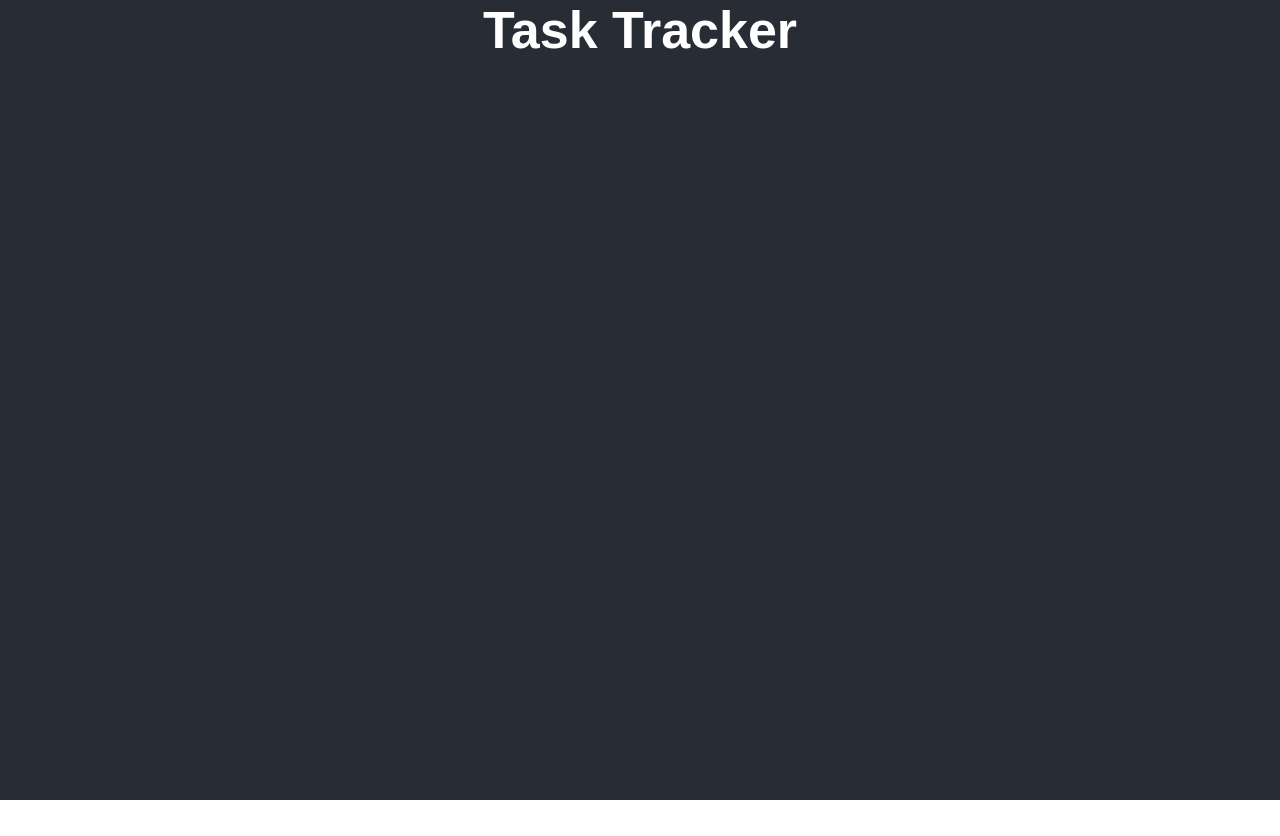
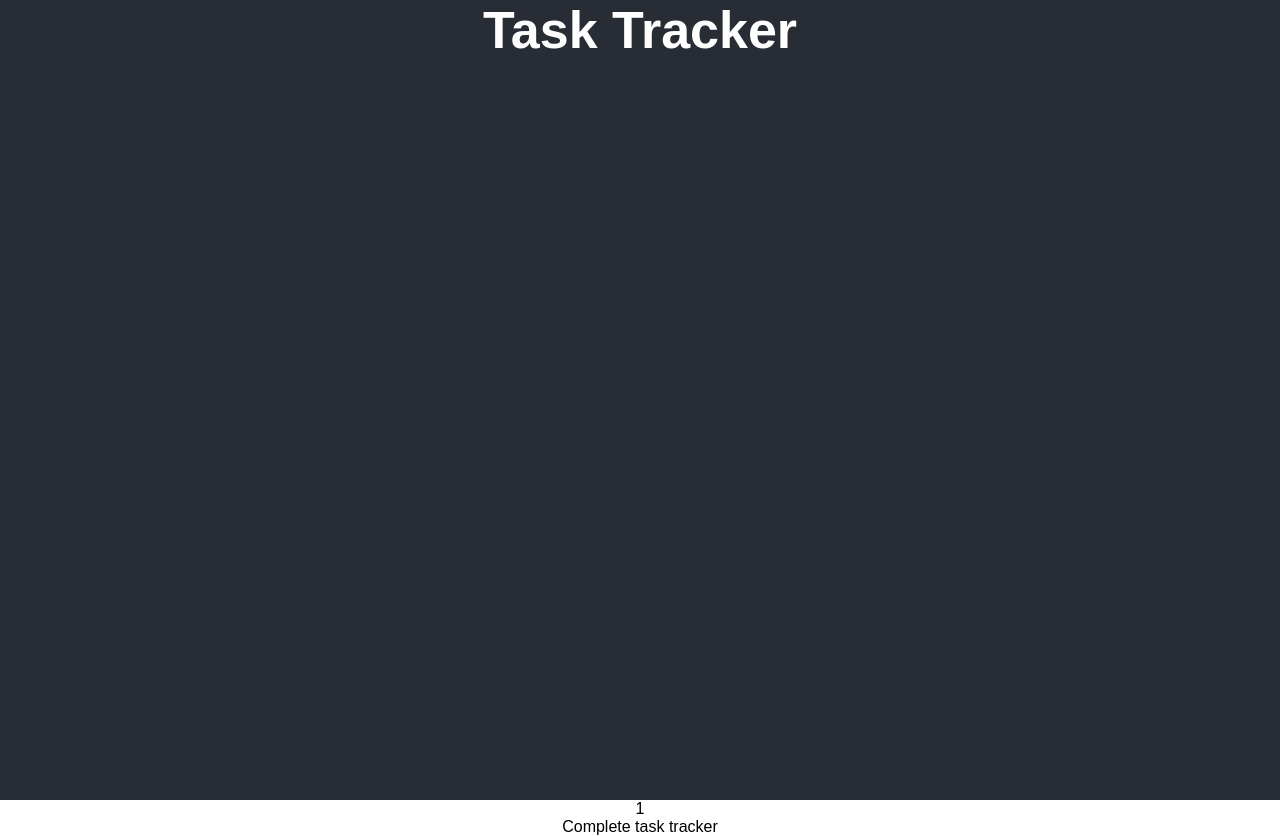
Before and after one commit to MatyasBorecek/TaskTracker, a React (Create React App) app: page / in a window 1280 px wide. Before the commit the page ends 800 px from the top, so only its background shows below. Built offline with nearby package versions, Linux system fonts and the light colour scheme; data requests are answered from the project's data file.

Commit message:
Fetch tasks

```diff
--- a/src/components/App/App.js
+++ b/src/components/App/App.js
@@ -1,11 +1,12 @@
 import Header from "../Header/Header";
-
+import Tasks  from "../Tasks/Tasks";
 import './App.css';
 
 const App = () => {
     return (
         <div className="App">
             <Header/>
+            <Tasks/>
         </div>
     )
         ;
--- /dev/null
+++ b/src/components/Tasks/Tasks.js
@@ -0,0 +1,40 @@
+import { useEffect, useState } from "react";
+
+const Tasks = () => {
+    const [tasks, setTasks] = useState([]);
+
+    useEffect(() => {
+        const getTasks = async () => {
+            const tasksFromServer = await fetchTasks();
+            setTasks(tasksFromServer);
+        }
+
+        getTasks().catch(err => {
+            if (err) {
+                throw err;
+            }
+        });
+    }, []);
+
+    const fetchTasks = async () => {
+        const res = await fetch('http://localhost:5000/tasks');
+        return await res.json();
+    };
+
+    return (
+        <>
+            <ul>
+                {
+                    tasks.map((task) => {
+                        return <>
+                            <li>{task.id}</li>
+                            <li>{task.name}</li>
+                        </>
+                    })
+                }
+            </ul>
+        </>
+    );
+}
+
+export default Tasks;
```
